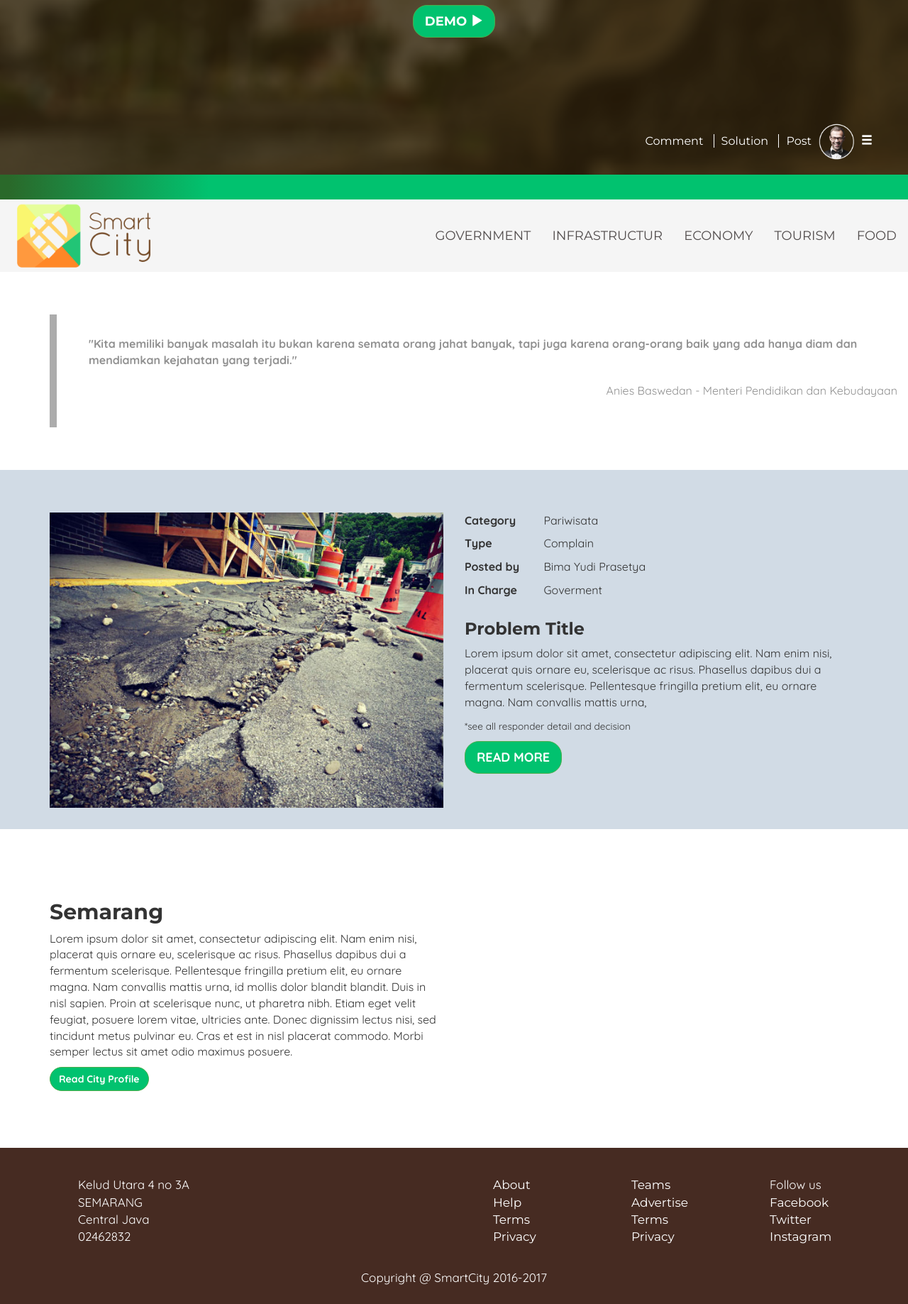
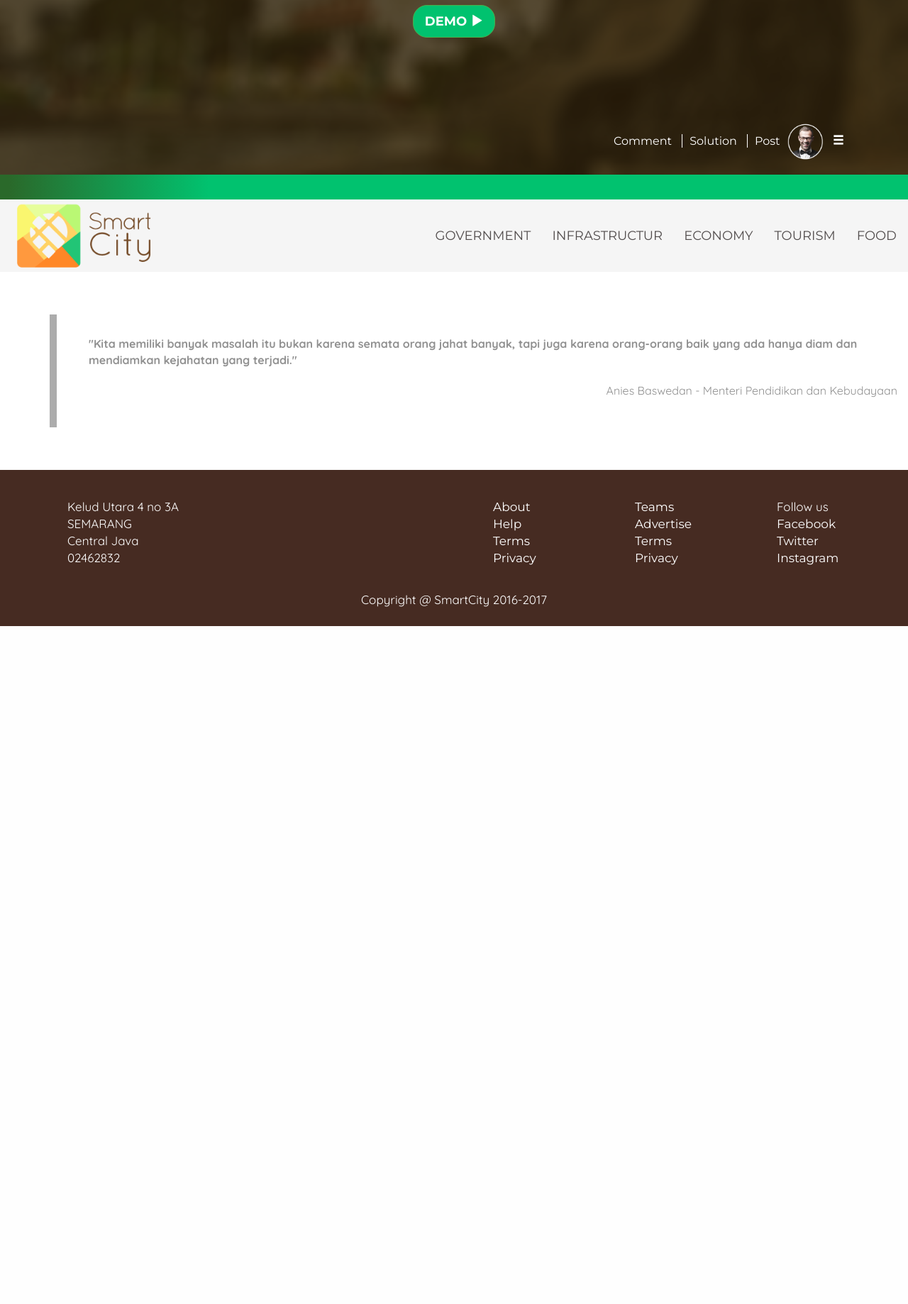
Before and after one commit to rolis19/cityHelp, a PHP site: page /loged.html in a window 1280 px wide. Shown: the part 367-2204 px from the top of the page at 71% size. After the commit the page ends 1249 px from the top, so only its background shows below. Run offline with PHP 8.4, Linux system fonts and the light colour scheme; some libraries are stand-ins or nearby versions.

Commit message:
edit loged html

```diff
--- a/css/style.css
+++ b/css/style.css
@@ -34,13 +34,23 @@ h1, h2, h3, h4, h5, h6 {
 	float: right;
 	display: inline-table;
 	margin-bottom: 20px;
+	margin-right: 40px;
 }
 .user a {
 	color: #FFF;
 	padding: 0 10px;
+	cursor: pointer;
 }
 .user .batas {
 	border-right: 1px solid #FFF;
+}
+.dropdown-menu {
+	margin: 40% -150% 0;
+}
+.dropdown-menu a{
+	font-size: 16px;
+	font-family: 'Quicksand', sans-serif;
+	font-weight: 300;
 }
 .btn-success{
 	color:#fff;
--- a/index.html
+++ b/index.html
@@ -35,7 +35,7 @@
 			<div class="logo"><img src="img/logo.png" width="200px" style="float: left"></div>
 				<ul class="nav navbar-nav navbar-right">
 					<li role="presentation" class=""><a href="#">Government</a></li>
-					<li role="presentation"><a href="infrastructure.html">Infrastructur</a></li>
+					<li role="presentation"><a href="infrastructure">Infrastructur</a></li>
 					<li role="presentation"><a href="#">Economy</a></li>
 					<li role="presentation"><a href="#">Tourism</a></li>
 					<li role="presentation"><a href="#">Food</a></li>
--- a/loged.html
+++ b/loged.html
@@ -25,7 +25,20 @@
 						<a href="#" class="batas">Solution </a>
 						<a href="#">Post</a>
 						<img src="img/realuser.png" alt="" width="50px">
-						<a href="#"><i><span class="glyphicon glyphicon-menu-hamburger"></span></i></a>
+						<!-- <a href="#"><i><span class="glyphicon glyphicon-menu-hamburger"></span></i></a> -->
+
+						<span class="dropdown">
+						  <a class="dropdown-toggle" type="button" id="dropdownMenu1" data-toggle="dropdown" aria-haspopup="true" aria-expanded="true">
+						   <span class="glyphicon glyphicon-menu-hamburger"></span>
+
+						  </a>
+						  <ul class="dropdown-menu" aria-labelledby="dropdownMenu1">
+						    <li class="dropdown-header">Bima Yudhi Pra</li>
+						    <li><a href="#">Edit Profile</a></li>
+						    <li><a href="#">Pesan</a></li>
+						    <li><a href="#">Resolution</a></li>
+						  </ul>
+						</span>
 					</div>
 				</div>
 			</div>
@@ -51,135 +64,9 @@
 			</div>
 
 		</div>
-				<div class="part3">
-			<div class="container">
-				<div class="row">
-					<div class="col-md-6">
-						<img src="img/Broken-Road.jpg" alt="" class="img-responsive">
-					</div>
-					<div class="col-md-6">
-						<div class="ctpi">
-							<p> Category </p>
-							<p> Type </p>
-							<p> Posted by </p>
-							<p> In Charge </p>
-						</div>
-						<div class="pcag">
-							<p> Pariwisata </p>
-							<p> Complain </p>
-							<p> Bima Yudi Prasetya </p>
-							<p> Goverment </p>
-						</div>
-						<div class="clearfix"></div>
-						<div class="prob">
-							<h3> Problem Title </h3>
-							<p>Lorem ipsum dolor sit amet, consectetur adipiscing elit. Nam enim nisi, placerat quis ornare eu, scelerisque ac risus. Phasellus dapibus dui a fermentum scelerisque. Pellentesque fringilla pretium elit, eu ornare magna. Nam convallis mattis urna, </p>
-						</div>
-							<p><small>*see all responder detail and decision</small></p>
-							<button type="button" class="btn btn-success btn-lg">READ MORE</button>
-					</div>
-				</div>
-				<div class="row">
-
-				</div>
-			</div>
-		</div>
-
-		<div class="part2">
-			<div class="container">
-				<div class="row">
-					<div class="col-md-6">
-						<h2> Semarang </h2>
-						<p>Lorem ipsum dolor sit amet, consectetur adipiscing elit. Nam enim nisi, placerat quis ornare eu, scelerisque ac risus. Phasellus dapibus dui a fermentum scelerisque. Pellentesque fringilla pretium elit, eu ornare magna. Nam convallis mattis urna, id mollis dolor blandit blandit. Duis in nisl sapien. Proin at scelerisque nunc, ut pharetra nibh. Etiam eget velit feugiat, posuere lorem vitae, ultricies ante. Donec dignissim lectus nisi, sed tincidunt metus pulvinar eu. Cras et est in nisl placerat commodo. Morbi semper lectus sit amet odio maximus posuere.</p>
-						<button type="button" class="btn btn-success"> Read City Profile </button>
-					</div>
- 					 <div class="cuaca col-md-6 text-center">
 
 
-					</div>
-				</div>
-			</div>
-		</div>
-		<!-- All Modal Placed in here -->
-		<div id="modal-sign" class="modal fade">
-	        <div class="modal-dialog">
-	            <div class="modal-content">
-		            <div class="modal-header">
-		                <button type="button" class="close" data-dismiss="modal" aria-hidden="true">&times;</button>
-		            </div>
-	                <div class="modal-body text-center">
-	                    <form action="" role="form">
-							<div class="form-group">
-								<input type="text" id="form-elem-1" class="form-control" placeholder="VALID EMAIL">
-							</div>
-						</form>
-						<a href="#modal-signup" role="button" data-toggle="modal" data-dismiss="modal" aria-hidden="true">SIGN UP</a>
-						<hr width="60%">
-						<p>USE SIGN UP ALTERNATIVE</p>
-						<div class="sosmed">
-							<img src="img/fb.png" alt="">
-							<img src="img/twt.png" alt="">
-							<img src="img/gog.png" alt="">
-						</div>
-	                </div>
-	            </div>
-	        </div>
-	    </div>
-
-	    <div id="modal-login" class="modal fade">
-	        <div class="modal-dialog">
-	            <div class="modal-content">
-	                <div class="modal-header">
-		                <button type="button" class="close" data-dismiss="modal" aria-hidden="true">&times;</button>
-		            </div>
-	                <div class="modal-body text-center">
-	                    <form action="" role="form">
-							<div class="form-group">
-								<input type="text" id="form-elem-1" class="form-control" placeholder="USERNAME OR EMAIL">
-								<input type="text" id="form-elem-1" class="form-control" placeholder="PASSWORD">
-							</div>
-						</form>
-						<button type="button" class="btn btn-success btn-lg">SIGN IN</button>
-						<hr width="60%">
-						<p>USE LOGIN ALTERNATIVE</p>
-						<div class="sosmed">
-							<img src="img/fb.png" alt="">
-							<img src="img/twt.png" alt="">
-							<img src="img/gog.png" alt="">
-						</div>
-	                </div>
-	            </div>
-	        </div>
-	    </div>
-
-		<div id="modal-signup" class="modal fade">
-	        <div class="modal-dialog">
-	            <div class="modal-content">
-	                <div class="modal-header">
-		                <button type="button" class="close" data-dismiss="modal" aria-hidden="true">&times;</button>
-		            </div>
-	                <div class="modal-body text-center">
-	                    <form action="" role="form">
-							<div class="form-group">
-								<input type="text" id="form-elem-1" class="form-control" placeholder="USERNAME OR EMAIL">
-								<input type="text" id="form-elem-1" class="form-control" placeholder="PASSWORD">
-								<input type="text" id="form-elem-1" class="form-control" placeholder="PASSWORD">
-								<input type="text" id="form-elem-1" class="form-control" placeholder="PASSWORD">
-								<input type="text" id="form-elem-1" class="form-control" placeholder="PASSWORD">
-								<input type="text" id="form-elem-1" class="form-control" placeholder="PASSWORD">
-							</div>
-						</form>
-						<button type="button" class="btn btn-success btn-lg">SIGN UP</button>
-						<hr width="60%">
-	                </div>
-	            </div>
-	        </div>
-	    </div>
-
 		<footer>
-			<div class="abfooter">
-				<div class="container">
-					<div class="row">
 			<div class="col-md-6">
 				<ul>
 					<li> Kelud Utara 4 no 3A </li>
@@ -190,32 +77,29 @@
 			</div>
 			<div class="col-md-2">
 				<ul>
-								<li><a href=#about.html> About </a> </li>
-								<li><a href=#help.html> Help </a> </li>
-								<li><a href=#terms.html> Terms </a> </li>
-								<li><a href=#privacy.html> Privacy </a> </li>
+					<li><a href="#about.html"> About </a> </li>
+					<li><a href="#help.html"> Help </a> </li>
+					<li><a href="#terms.html"> Terms </a> </li>
+					<li><a href="#privacy.html"> Privacy </a> </li>
 				</ul>
 			</div>
 			<div class="col-md-2">
 				<ul>
-								<li><a href=#teams.html> Teams </a> </li>
-								<li><a href=#advertise.html> Advertise</a> </li>
-								<li><a href=#terms.html> Terms</a> </li>
-								<li><a href=#privacy.html> Privacy </a> </li>
+					<li><a href="#teams.html"> Teams </a> </li>
+					<li><a href="#advertise.html"> Advertise</a> </li>
+					<li><a href="#terms.html"> Terms</a> </li>
+					<li><a href="#privacy.html"> Privacy </a> </li>
 				</ul>
 			</div>
 			<div class="col-md-2">
 				<ul>
 					<li>Follow us </li>
-								<li><a href=> Facebook</a> </li>
-								<li><a href=> Twitter</a> </li>
-								<li><a href=> Instagram </a> </li>
+					<li><a href="#"> Facebook</a> </li>
+					<li><a href="#"> Twitter</a> </li>
+					<li><a href="#"> Instagram </a> </li>
 				</ul>
 			</div>
-					</div>
-				</div>
-			</div>
-			<div class="copyright">
+			<div class="col-md-12 copyright">
 				<p> Copyright @ SmartCity 2016-2017 </p>
 			</div>
 		</footer>
```
Lines whose indentation alone changed are shown as unchanged.
